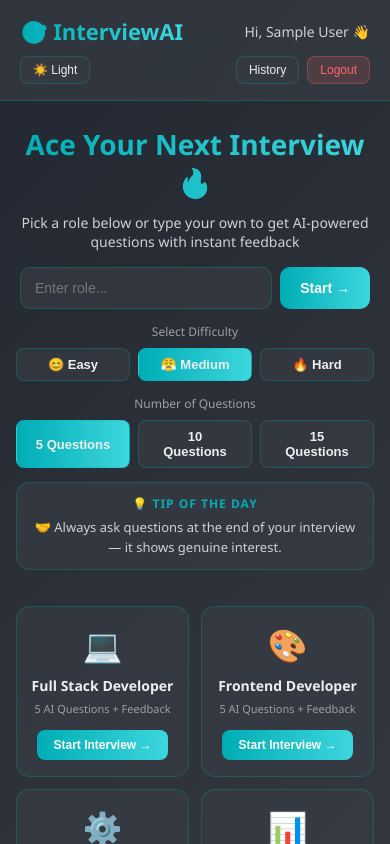
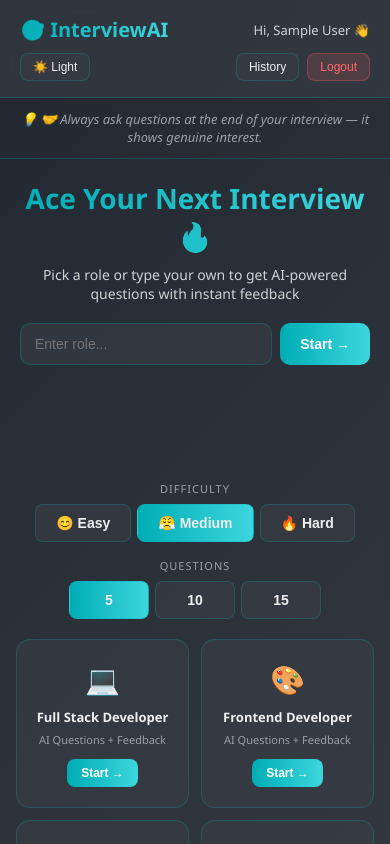
Before and after one commit to kritc-odesh-here/interview-ai, a React (Vite) app in the folder client/: page / in a window 390 px wide. Shown: the top 844 px of the page. Built offline with nearby package versions, Linux system fonts and the light colour scheme; no server answers; sample sign-in values are in the browser's storage.

Commit message:
fix: home page layout and mobile UI improvements

```diff
--- a/client/src/pages/Home.jsx
+++ b/client/src/pages/Home.jsx
@@ -81,30 +81,18 @@ function Home({ toggleTheme, theme }) {
     },
     navBottom: {
       display: "flex",
-      gap: "8px",
       justifyContent: "space-between",
     },
-    navRight: {
-      display: "flex",
-      alignItems: "center",
-      gap: "8px",
-    },
     logo: {
-      fontSize: "22px",
+      fontSize: "20px",
       fontWeight: "700",
       background: "var(--gradient-main)",
       WebkitBackgroundClip: "text",
       WebkitTextFillColor: "transparent",
     },
-    navRight: {
-      display: "flex",
-      alignItems: "center",
-      gap: "8px",
-      flexWrap: "wrap",
-    },
     navName: {
       color: "var(--text-secondary)",
-      fontSize: "14px",
+      fontSize: "13px",
     },
     themeBtn: {
       padding: "6px 12px",
@@ -130,14 +118,22 @@ function Home({ toggleTheme, theme }) {
       color: "var(--danger)",
       fontSize: "12px",
     },
+    tipStrip: {
+      textAlign: "center",
+      padding: "12px 20px",
+      color: "var(--text-muted)",
+      fontSize: "13px",
+      borderBottom: "1px solid var(--border-color)",
+      fontStyle: "italic",
+    },
     hero: {
       textAlign: "center",
-      padding: isMobile ? "24px 16px 16px" : "60px 20px 40px",
+      padding: isMobile ? "20px 16px 16px" : "40px 20px 30px",
     },
     heroTitle: {
       fontSize: isMobile ? "28px" : "42px",
       fontWeight: "800",
-      marginBottom: "12px",
+      marginBottom: "10px",
       background: "var(--gradient-main)",
       WebkitBackgroundClip: "text",
       WebkitTextFillColor: "transparent",
@@ -146,13 +142,13 @@ function Home({ toggleTheme, theme }) {
       color: "var(--text-secondary)",
       fontSize: "14px",
       maxWidth: "500px",
-      margin: "0 auto 16px",
+      margin: "0 auto 20px",
     },
     customBox: {
       display: "flex",
       gap: "8px",
       maxWidth: "500px",
-      margin: "0 auto 14px",
+      margin: "0 auto 100px",
       padding: "0 4px",
     },
     customInput: {
@@ -173,57 +169,40 @@ function Home({ toggleTheme, theme }) {
       fontSize: "14px",
       fontWeight: "600",
     },
-    selectorBox: {
-      maxWidth: "500px",
-      margin: "0 auto 14px",
+    optionsRow: {
+      display: "flex",
+      flexDirection: "column",
+      alignItems: "center",
+      gap: "16px",
+      maxWidth: "600px",
+      margin: isMobile ? "0 auto 20px" : "0 auto 24px",
+      padding: "0 16px",
+    },
+    optionGroup: {
       textAlign: "center",
     },
     selectorLabel: {
       color: "var(--text-muted)",
-      fontSize: "12px",
+      fontSize: "11px",
       marginBottom: "8px",
+      textTransform: "uppercase",
+      letterSpacing: "1px",
     },
     selectorBtns: {
       display: "flex",
-      gap: "8px",
-      justifyContent: "center",
+      gap: "6px",
     },
     selBtn: {
-      padding: "8px 16px",
+      padding: isMobile ? "10px 20px" : "8px 16px",
       borderRadius: "8px",
-      fontSize: "13px",
+      fontSize: isMobile ? "14px" : "12px",
       fontWeight: "600",
-      flex: 1,
-      maxWidth: "120px",
-    },
-    tipBox: {
-      maxWidth: "700px",
-      margin: isMobile ? "0 auto 20px" : "20px auto 50px",
-      background: "var(--bg-card)",
-      border: "1px solid var(--border-color)",
-      borderRadius: "14px",
-      padding: isMobile ? "12px 16px" : "20px 24px",
-      textAlign: "center",
-    },
-    tipTitle: {
-      color: "var(--accent-primary)",
-      fontWeight: "700",
-      fontSize: "12px",
-      marginBottom: "6px",
-      textTransform: "uppercase",
-      letterSpacing: "1px",
-    },
-    tipText: {
-      color: "var(--text-secondary)",
-      fontSize: "13px",
-      lineHeight: "1.5",
+      minWidth: isMobile ? "80px" : "auto",
     },
     grid: {
       display: "grid",
-      gridTemplateColumns: isMobile
-        ? "repeat(2, 1fr)"
-        : "repeat(auto-fit, minmax(240px, 1fr))",
-      gap: isMobile ? "12px" : "24px",
+      gridTemplateColumns: isMobile ? "repeat(2, 1fr)" : "repeat(4, 1fr)",
+      gap: isMobile ? "12px" : "20px",
       maxWidth: "1100px",
       margin: "0 auto",
       padding: isMobile ? "0 16px" : "0 30px",
@@ -232,17 +211,22 @@ function Home({ toggleTheme, theme }) {
       background: "var(--bg-card)",
       border: "1px solid var(--border-color)",
       borderRadius: "14px",
-      padding: isMobile ? "16px 12px" : "30px",
+      padding: isMobile ? "20px 12px" : "24px",
       cursor: "pointer",
       transition: "transform 0.2s, border-color 0.2s",
       textAlign: "center",
+      minHeight: isMobile ? "160px" : "auto",
+      display: "flex",
+      flexDirection: "column",
+      alignItems: "center",
+      justifyContent: "center",
     },
     cardIcon: {
-      fontSize: "32px",
+      fontSize: isMobile ? "28px" : "36px",
       marginBottom: "10px",
     },
     cardTitle: {
-      fontSize: "14px",
+      fontSize: isMobile ? "13px" : "15px",
       fontWeight: "700",
       marginBottom: "6px",
       color: "var(--text-primary)",
@@ -250,10 +234,10 @@ function Home({ toggleTheme, theme }) {
     cardSub: {
       color: "var(--text-muted)",
       fontSize: "11px",
-      marginBottom: "14px",
+      marginBottom: "12px",
     },
     startBtn: {
-      padding: "8px 16px",
+      padding: "7px 14px",
       background: "var(--gradient-main)",
       border: "none",
       borderRadius: "8px",
@@ -289,12 +273,17 @@ function Home({ toggleTheme, theme }) {
         </div>
       </div>
 
+      {/* Tip of the day - clean, no box */}
+      <div style={styles.tipStrip}>
+        💡 <em>{todayTip}</em>
+      </div>
+
       {/* Hero */}
       <div style={styles.hero}>
         <h1 style={styles.heroTitle}>Ace Your Next Interview 🔥</h1>
         <p style={styles.heroSubtitle}>
-          Pick a role below or type your own to get AI-powered questions with
-          instant feedback
+          Pick a role or type your own to get AI-powered questions with instant
+          feedback
         </p>
 
         {/* Custom Role Input */}
@@ -303,7 +292,7 @@ function Home({ toggleTheme, theme }) {
             style={styles.customInput}
             type="text"
             placeholder={
-              window.innerWidth < 768
+              isMobile
                 ? "Enter role..."
                 : "Or type any role... e.g. Android Developer"
             }
@@ -315,10 +304,12 @@ function Home({ toggleTheme, theme }) {
             Start →
           </button>
         </div>
+      </div>
 
-        {/* Difficulty Selector */}
-        <div style={styles.selectorBox}>
-          <p style={styles.selectorLabel}>Select Difficulty</p>
+      {/* Difficulty + Question Count in one row */}
+      <div style={styles.optionsRow}>
+        <div style={styles.optionGroup}>
+          <p style={styles.selectorLabel}>Difficulty</p>
           <div style={styles.selectorBtns}>
             {["Easy", "Medium", "Hard"].map((level) => (
               <button
@@ -338,19 +329,15 @@ function Home({ toggleTheme, theme }) {
                 }}
                 onClick={() => setDifficulty(level)}
               >
-                {level === "Easy"
-                  ? "😊 Easy"
-                  : level === "Medium"
-                    ? "😤 Medium"
-                    : "🔥 Hard"}
+                {level === "Easy" ? "😊" : level === "Medium" ? "😤" : "🔥"}{" "}
+                {level}
               </button>
             ))}
           </div>
         </div>
 
-        {/* Question Count Selector */}
-        <div style={styles.selectorBox}>
-          <p style={styles.selectorLabel}>Number of Questions</p>
+        <div style={styles.optionGroup}>
+          <p style={styles.selectorLabel}>Questions</p>
           <div style={styles.selectorBtns}>
             {[5, 10, 15].map((count) => (
               <button
@@ -366,16 +353,10 @@ function Home({ toggleTheme, theme }) {
                 }}
                 onClick={() => setQuestionCount(count)}
               >
-                {count} Questions
+                {count}
               </button>
             ))}
           </div>
-        </div>
-
-        {/* Tip of the Day */}
-        <div style={styles.tipBox}>
-          <p style={styles.tipTitle}>💡 Tip of the Day</p>
-          <p style={styles.tipText}>{todayTip}</p>
         </div>
       </div>
 
@@ -397,8 +378,8 @@ function Home({ toggleTheme, theme }) {
           >
             <div style={styles.cardIcon}>{role.icon}</div>
             <h3 style={styles.cardTitle}>{role.title}</h3>
-            <p style={styles.cardSub}>5 AI Questions + Feedback</p>
-            <button style={styles.startBtn}>Start Interview →</button>
+            <p style={styles.cardSub}>AI Questions + Feedback</p>
+            <button style={styles.startBtn}>Start →</button>
           </div>
         ))}
       </div>
```
